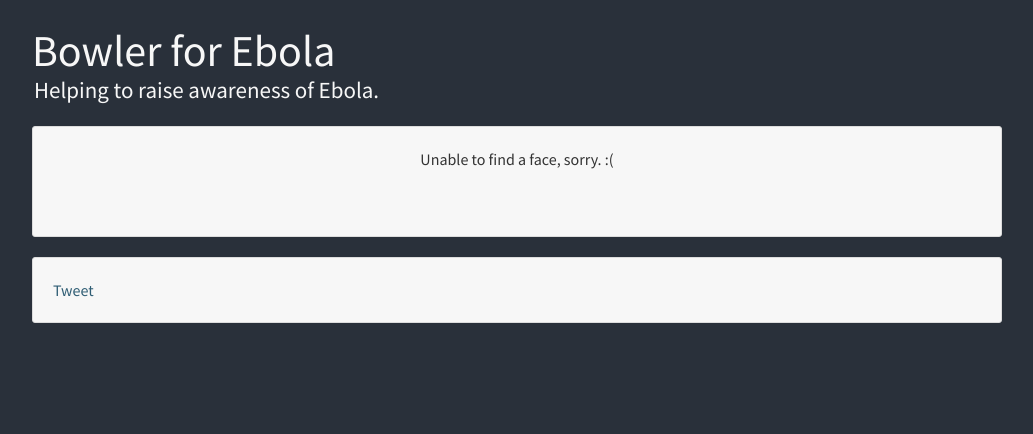
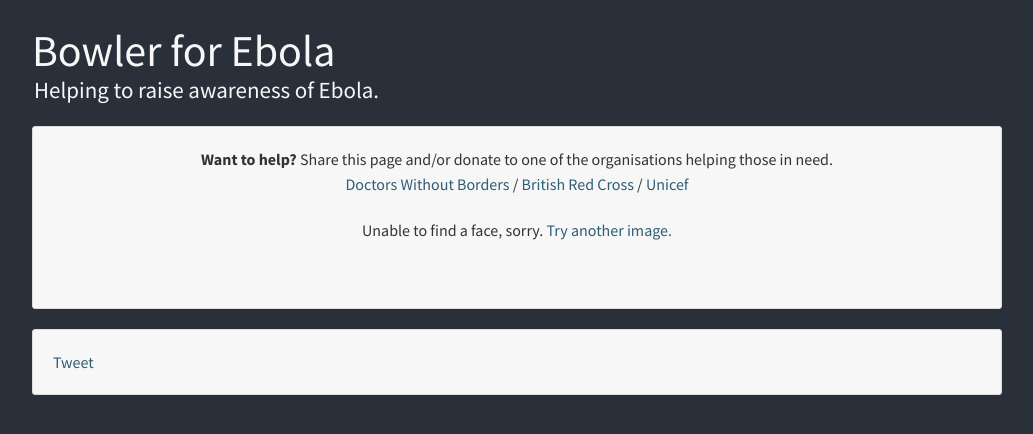
Before and after one commit to danielsamuels/bowler-for-ebola, a Django app: template ebola/templates/site/image_detail.html in a window 1280 px wide. Shown: the top 434 px of the page, without its empty margins (123-1156 px from the left). Run offline with Django 3.2, Linux system fonts and the light colour scheme; the template is opened without the code that fills it, so the values that code supplies are empty; parts of the project's set-up code (start-up, migrations or seed data) failed here and were passed over; some libraries are stand-ins or nearby versions.

Commit message:
Add donation links.

```diff
--- a/ebola/static/js/app.js
+++ b/ebola/static/js/app.js
@@ -21,7 +21,7 @@ $(function () {
         },
         dataType: 'json',
         done: function (e, data) {
-            // window.location = data.result.url;
+            window.location = data.result.url;
         }
     }).prop('disabled', !$.support.fileInput)
         .parent().addClass($.support.fileInput ? undefined : 'disabled');
--- a/ebola/templates/site/image_detail.html
+++ b/ebola/templates/site/image_detail.html
@@ -6,10 +6,19 @@
 {% endspaceless %}{% endblock %}
 
 {% block content %}
+    <p>
+        <strong>Want to help?</strong> Share this page and/or donate to one of the organisations helping those in need.
+
+        <br>
+
+        <a target="_blank" href="http://www.doctorswithoutborders.org/our-work/medical-issues/ebola">Doctors Without Borders</a> /
+        <a target="_blank" href="http://www.redcross.org.uk/en/About-us">British Red Cross</a> /
+        <a target="_blank" href="http://www.unicef.org.uk/UNICEFs-Work/Emergencies/ebola-west-africa-crisis/">Unicef</a>
+    </p>
     {% if image.processed %}
         <img src="{% thumbnail image.processed.file '928' %}">
     {% else %}
-        <p>Unable to find a face, sorry. :(</p>
+        <p>Unable to find a face, sorry. <a href="/">Try another image.</a></p>
         <img src="{% thumbnail image.image.file '928' %}">
     {% endif %}
 {% endblock %}
```
